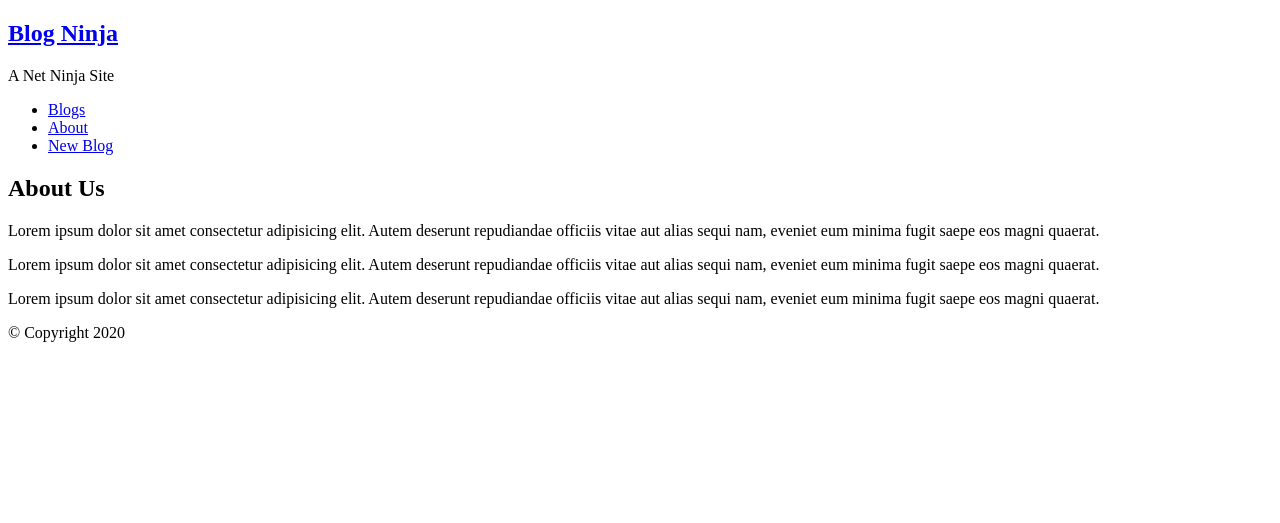
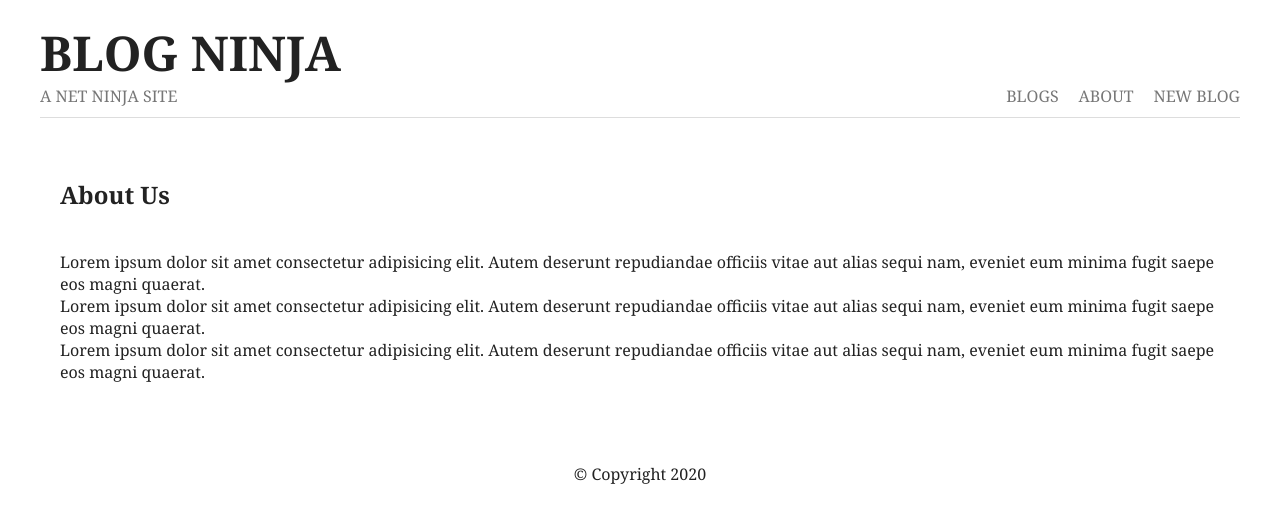
Before and after one commit to VisheshSingh/node-ninja, a Node project: template views/about.ejs in a window 1280 px wide. Shown: the top 523 px of the page. Run offline with Node 20 templates, Linux system fonts and the light colour scheme; the template is opened without the code that fills it, so the values that code supplies are empty.

Commit message:
Adding css 🎨

```diff
--- a/views/partials/head.ejs
+++ b/views/partials/head.ejs
@@ -1,3 +1,95 @@
 <meta charset="UTF-8" />
 <meta name="viewport" content="width=device-width, initial-scale=1.0" />
 <title>Blog Ninja 🐱‍👤 | <%= title %></title>
+<style>
+  @import url('https://fonts.googleapis.com/css2?family=Noto+Serif:wght@400;700&display=swap');
+  body {
+    max-width: 1200px;
+    margin: 20px auto;
+    padding: 0 20px;
+    font-family: 'Noto Serif', serif;
+    max-width: 1200px;
+  }
+  p,
+  h1,
+  h2,
+  h3,
+  a,
+  ul {
+    margin: 0;
+    padding: 0;
+    text-decoration: none;
+    color: #222;
+  }
+  /* nav & footer styles */
+  nav {
+    display: flex;
+    justify-content: space-between;
+    margin-bottom: 60px;
+    padding-bottom: 10px;
+    border-bottom: 1px solid #ddd;
+    text-transform: uppercase;
+  }
+  nav ul {
+    display: flex;
+    justify-content: space-between;
+    align-items: flex-end;
+  }
+  nav li {
+    list-style-type: none;
+    margin-left: 20px;
+  }
+  nav h1 {
+    font-size: 3em;
+  }
+  nav p,
+  nav a {
+    color: #777;
+    font-weight: 300;
+  }
+  footer {
+    color: #777;
+    text-align: center;
+    margin: 80px auto 20px;
+  }
+  h2 {
+    margin-bottom: 40px;
+  }
+  h3 {
+    text-transform: capitalize;
+    margin-bottom: 8px;
+  }
+  .content {
+    margin-left: 20px;
+  }
+  /* index styles */
+  /* details styles */
+  /* create styles */
+  .create-blog form {
+    max-width: 400px;
+    margin: 0 auto;
+  }
+  .create-blog input,
+  .create-blog textarea {
+    display: block;
+    width: 100%;
+    margin: 10px 0;
+    padding: 8px;
+  }
+  .create-blog label {
+    display: block;
+    margin-top: 24px;
+  }
+  textarea {
+    height: 120px;
+  }
+  .create-blog button {
+    margin-top: 20px;
+    background: crimson;
+    color: white;
+    padding: 6px;
+    border: 0;
+    font-size: 1.2em;
+    cursor: pointer;
+  }
+</style>
```
